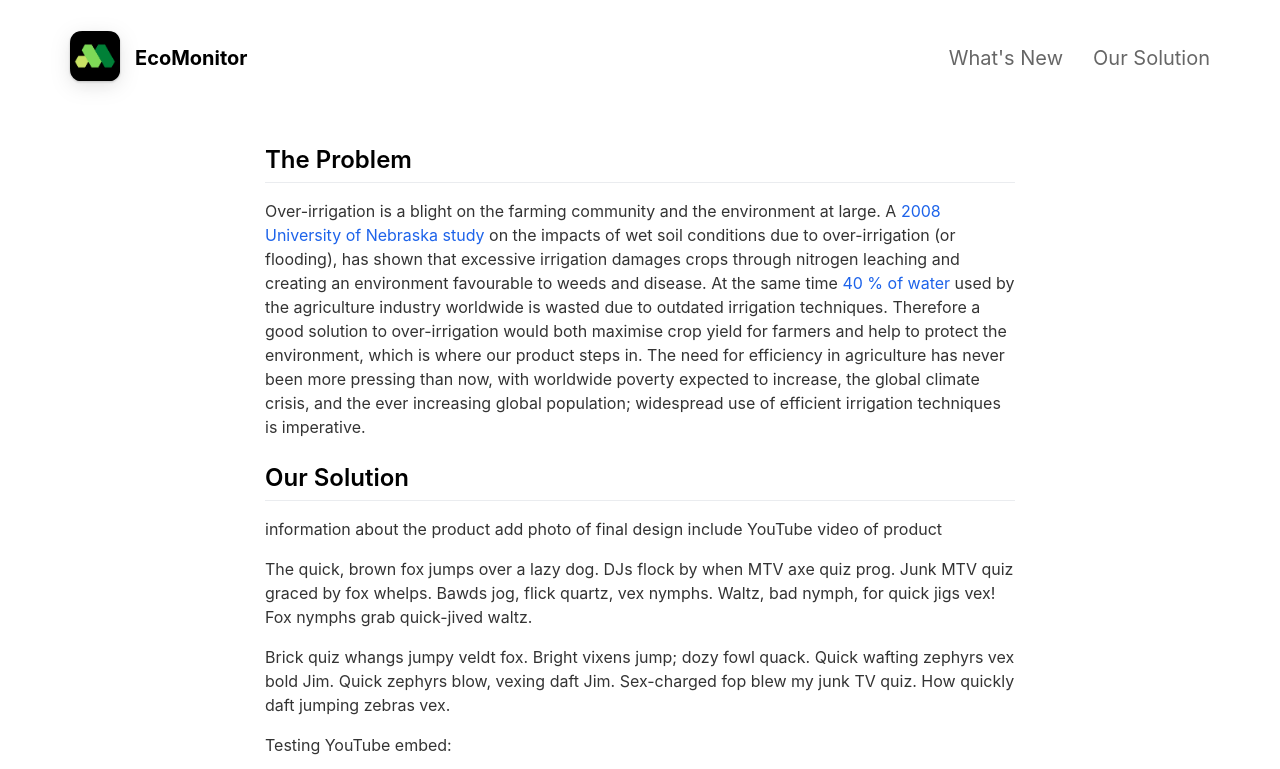
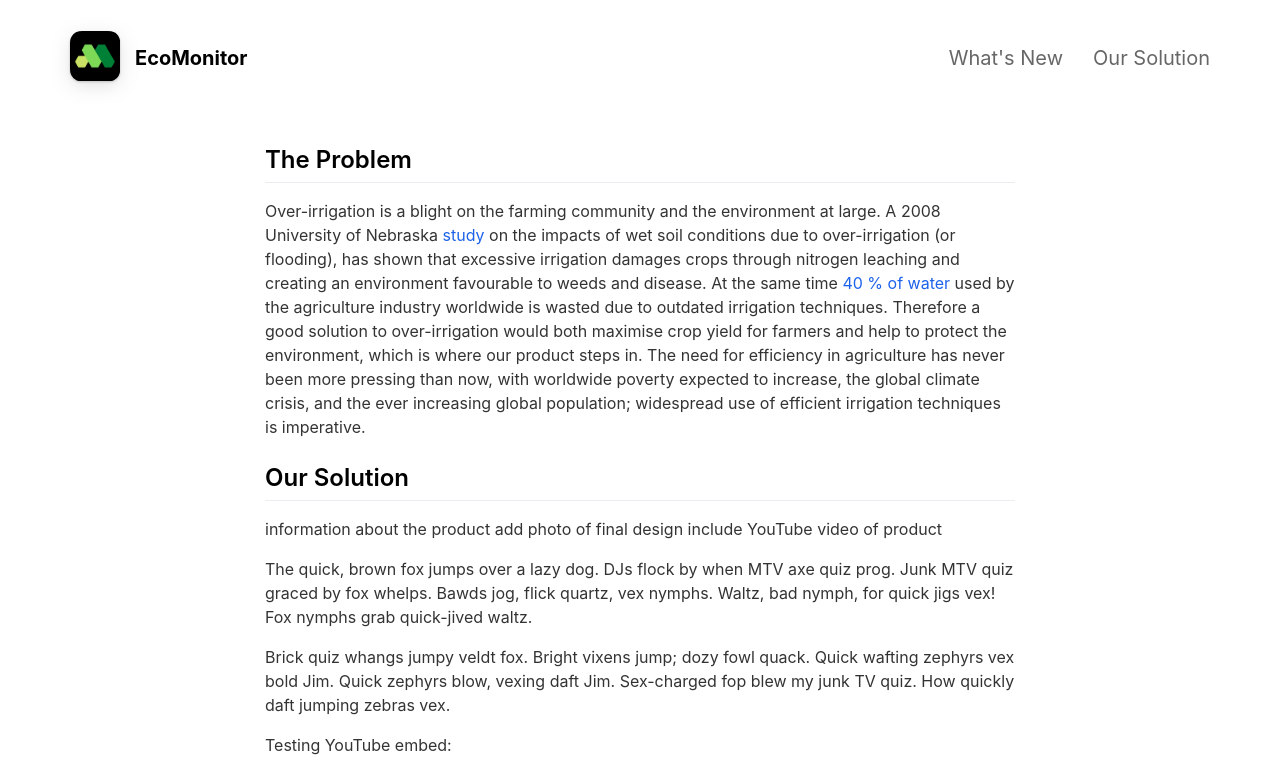
Before and after one commit to pi-drate/pi-drate.github.io, a Jekyll site: the page built from _pages/solution.md, in a window 1280 px wide, cut to the strip 0-769 px from the top of the page. Built offline with Jekyll 4.4.1, drawn with Linux system fonts in a browser that asks for light colours; nearby versions of some CDN libraries.

```diff
--- a/_pages/solution.md
+++ b/_pages/solution.md
@@ -6,7 +6,7 @@ include_in_header: true
 
 ## The Problem
 
-Over-irrigation is a blight on the farming community and the environment at large. A [2008 University of Nebraska study](https://cropwatch.unl.edu/documents/g1904.pdf) on the impacts of wet soil conditions due to over-irrigation (or flooding), has shown that excessive irrigation damages crops through nitrogen leaching and creating an environment favourable to weeds and disease. At the same time [40 % of water](https://htt.io/water-usage-in-the-agricultural-industry/) used by the agriculture industry worldwide is wasted due to outdated irrigation techniques. Therefore a good solution to over-irrigation would both maximise crop yield for farmers and help to protect the environment, which is where our product steps in.
+Over-irrigation is a blight on the farming community and the environment at large. A 2008 University of Nebraska [study](https://cropwatch.unl.edu/documents/g1904.pdf) on the impacts of wet soil conditions due to over-irrigation (or flooding), has shown that excessive irrigation damages crops through nitrogen leaching and creating an environment favourable to weeds and disease. At the same time [40 % of water](https://htt.io/water-usage-in-the-agricultural-industry/) used by the agriculture industry worldwide is wasted due to outdated irrigation techniques. Therefore a good solution to over-irrigation would both maximise crop yield for farmers and help to protect the environment, which is where our product steps in.
 The need for efficiency in agriculture has never been more pressing than now, with worldwide poverty expected to increase, the global climate crisis, and the ever increasing global population; widespread use of efficient irrigation techniques is imperative.
 
 ## Our Solution
```
